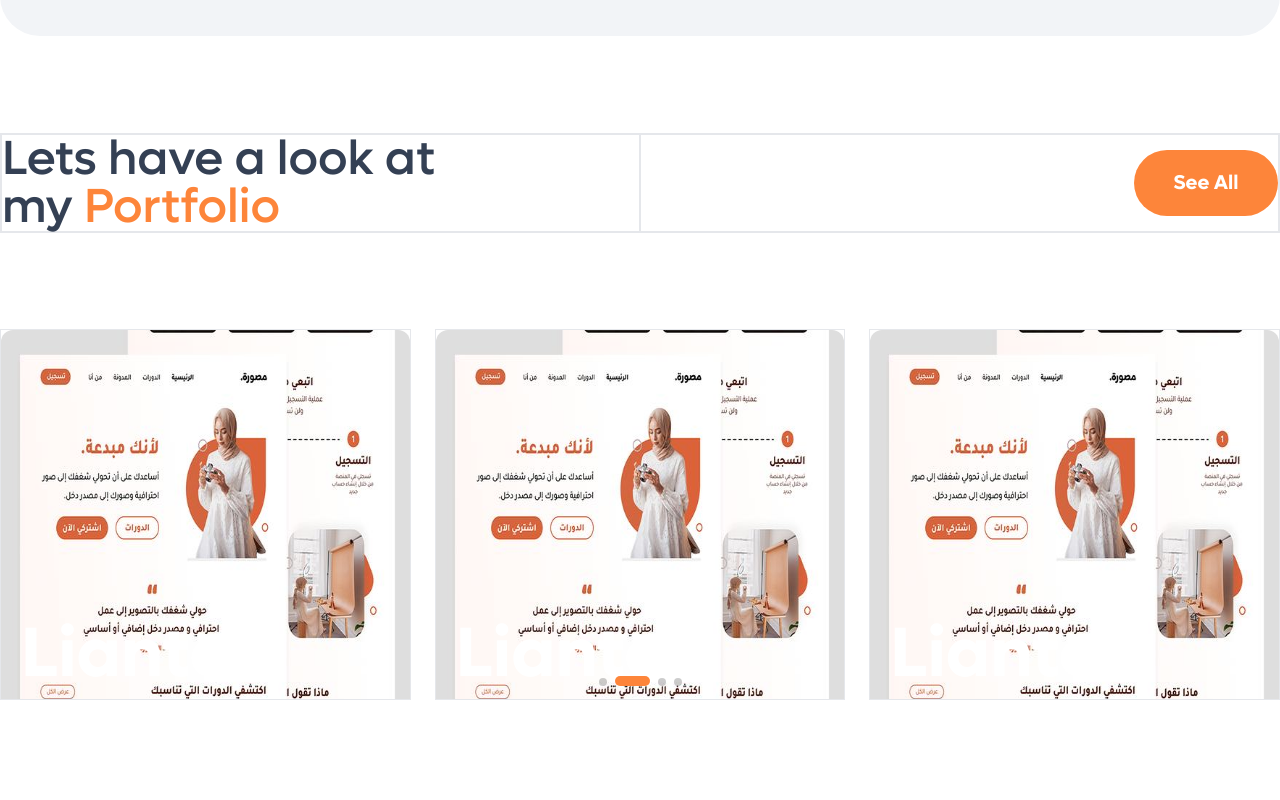
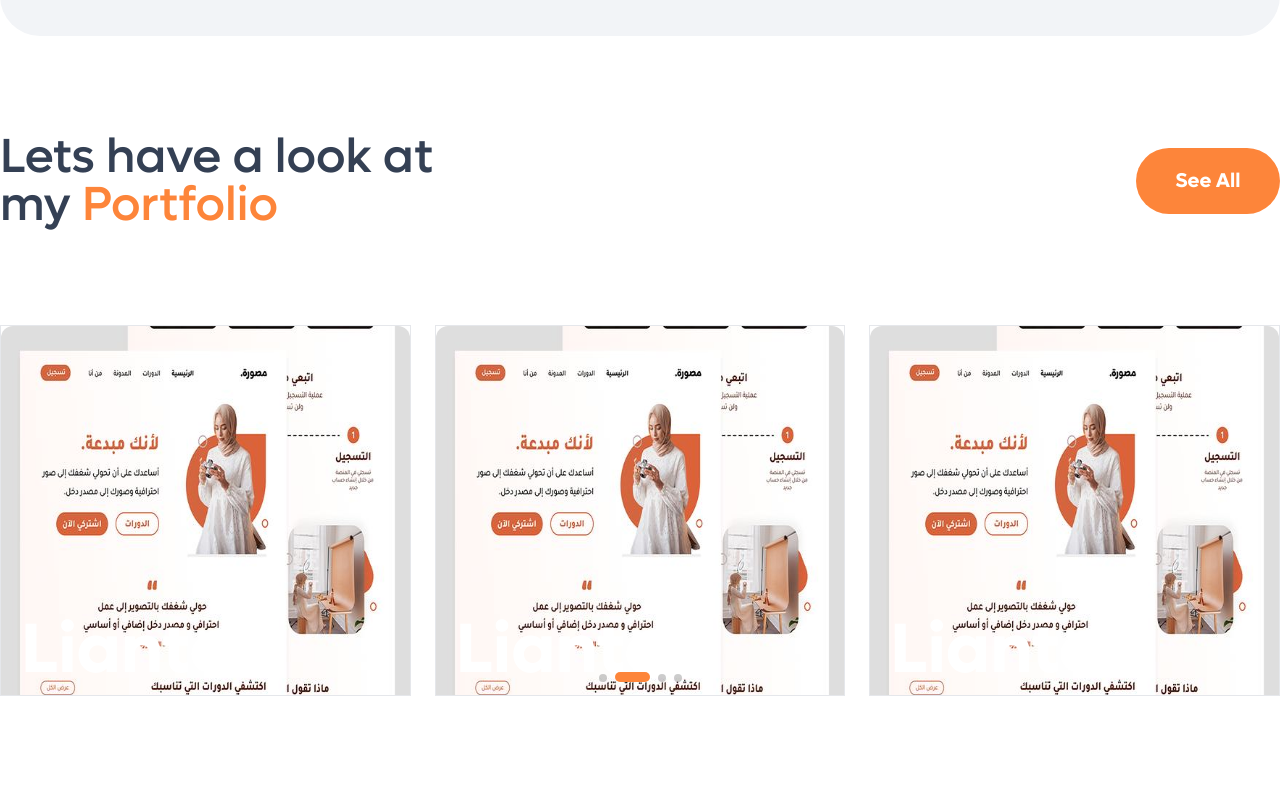
Before and after one commit to Muhammad-Zuhaib13/portfolio-next, a Next.js app: page / in a window 1280 px wide. Shown: the part 3460-4260 px from the top of the page. Built offline with nearby package versions, Linux system fonts and the light colour scheme.

Commit message:
slider img effect solved

```diff
--- a/src/app/components/portfolio/portfolio.tsx
+++ b/src/app/components/portfolio/portfolio.tsx
@@ -1,5 +1,5 @@
 "use client";
-import React, { useState } from "react";
+import React, { useState, useEffect } from "react";
 import ScreenContainer from "../ScreenContainer";
 import { SwiperSlide, Swiper } from "swiper/react";
 import { A11y, FreeMode, Navigation, Pagination } from "swiper/modules";
@@ -9,21 +9,39 @@ import "swiper/css";
 import "swiper/css/free-mode";
 import "swiper/css/navigation";
 import "swiper/css/pagination";
-const MyServices = () => {
+
+const MyPortfolio = () => {
   const [activeBtn, setActiveBtn] = useState("portfolio-card");
+  const [hoveredIndex, setHoveredIndex] = useState(-1);
+  const [translateY, setTranslateY] = useState(0);
+
   const handleHover = (key: string) => {
     setActiveBtn(key);
   };
-  const [hoveredIndex, setHoveredIndex] = useState(-1);
 
   const handleMouseEnter = (index: number) => {
     setHoveredIndex(index);
+    setTranslateY(0);
   };
 
   const handleMouseLeave = () => {
     setHoveredIndex(-1);
+    setTranslateY(0);
   };
-  const myServicesData = [
+
+  useEffect(() => {
+    let intervalId: NodeJS.Timeout | undefined;
+    if (hoveredIndex !== -1) {
+      intervalId = setInterval(() => {
+        setTranslateY((prev) => Math.min(prev + 1, 56));
+      }, 20);
+    } else {
+      clearInterval(intervalId);
+    }
+    return () => clearInterval(intervalId);
+  }, [hoveredIndex]);
+
+  const MyPortfolioData = [
     {
       id: 1,
       title: "Web Designing",
@@ -57,24 +75,21 @@ const MyServices = () => {
       link: "/",
     },
   ];
-  console.log("activeBtn", activeBtn);
 
   return (
-    <section className="my-portfolio-section  bg-no-repeat bg-bottom bg-cover h-[878px] w-full rounded-[60px] py-[97px]">
+    <section className="my-portfolio-section bg-no-repeat bg-bottom bg-cover h-[878px] w-full rounded-[60px] py-[97px]">
       <ScreenContainer>
         <div className="flex flex-col gap-[96px]">
-          <div className="flex justify-between border">
-            <div className="flex flex-row justify-between items-center border flex-1 ">
+          <div className="flex justify-between">
+            <div className="flex flex-row justify-between items-center flex-1 ">
               <h2 className="font-lufgamedium text-[48px] leading-[48px] flex flex-row gap-[6px]">
                 <span className="text-[#344054]">
                   Lets have a look at
-                  <br /> my <span className="text-[#FD853A]">
-                    Portfolio
-                  </span>{" "}
+                  <br /> my <span className="text-[#FD853A]">Portfolio</span>{" "}
                 </span>
               </h2>
             </div>
-            <div className=" border flex justify-end flex-1 items-center">
+            <div className="flex justify-end flex-1 items-center">
               <button className="bg-[#FD853A] rounded-[60px] h-[66px] w-[144px] text-[20px] text-white font-lufgabold leading-[26px] ">
                 See All
               </button>
@@ -95,19 +110,23 @@ const MyServices = () => {
               className="my-portfolio-swiper w-full"
               loop={true}
             >
-              {myServicesData.map((data) => {
+              {MyPortfolioData.map((data, index) => {
                 return (
                   <SwiperSlide key={data?.id} virtualIndex={data?.id}>
                     <div
-                      className={`border max-w-[633px] w-full h-[371px] relative overflow-scroll portfolio-card ${
-                        hoveredIndex === data?.id ? "portfolio-card-hover" : ""
-                      }`}
-                      onMouseEnter={() => handleMouseEnter(data?.id)}
+                      className={`border max-w-[633px] w-full h-[371px] relative overflow-hidden portfolio-card`}
+                      onMouseEnter={() => handleMouseEnter(index)}
                       onMouseLeave={handleMouseLeave}
                     >
                       <Image
                         src="/assets/images/portfolio1.png"
-                        className="rounded-[12px] w-full h-[846px]"
+                        className={`rounded-[12px] w-full h-[846px]`}
+                        style={{
+                          transform: `translateY(${
+                            hoveredIndex === index ? -translateY : 0
+                          }%)`,
+                          transition: "transform 0.8s ease-out",
+                        }}
                       />
                       <div className="absolute bottom-0 left-[20px] ">
                         <h2 className="text-[70px] leading-[91px] font-lufgabold text-white ">
@@ -126,4 +145,4 @@ const MyServices = () => {
   );
 };
 
-export default MyServices;
+export default MyPortfolio;
--- a/src/app/globals.css
+++ b/src/app/globals.css
@@ -178,10 +178,10 @@ body {
 
 @keyframes marquee {
   0% {
-    transform: translateX(0%);
+    transform: translateY(0%);
   }
   100% {
-    transform: translateX(-50%);
+    transform: translateY(-56%);
   }
 }
 .myblogs-card {
```
